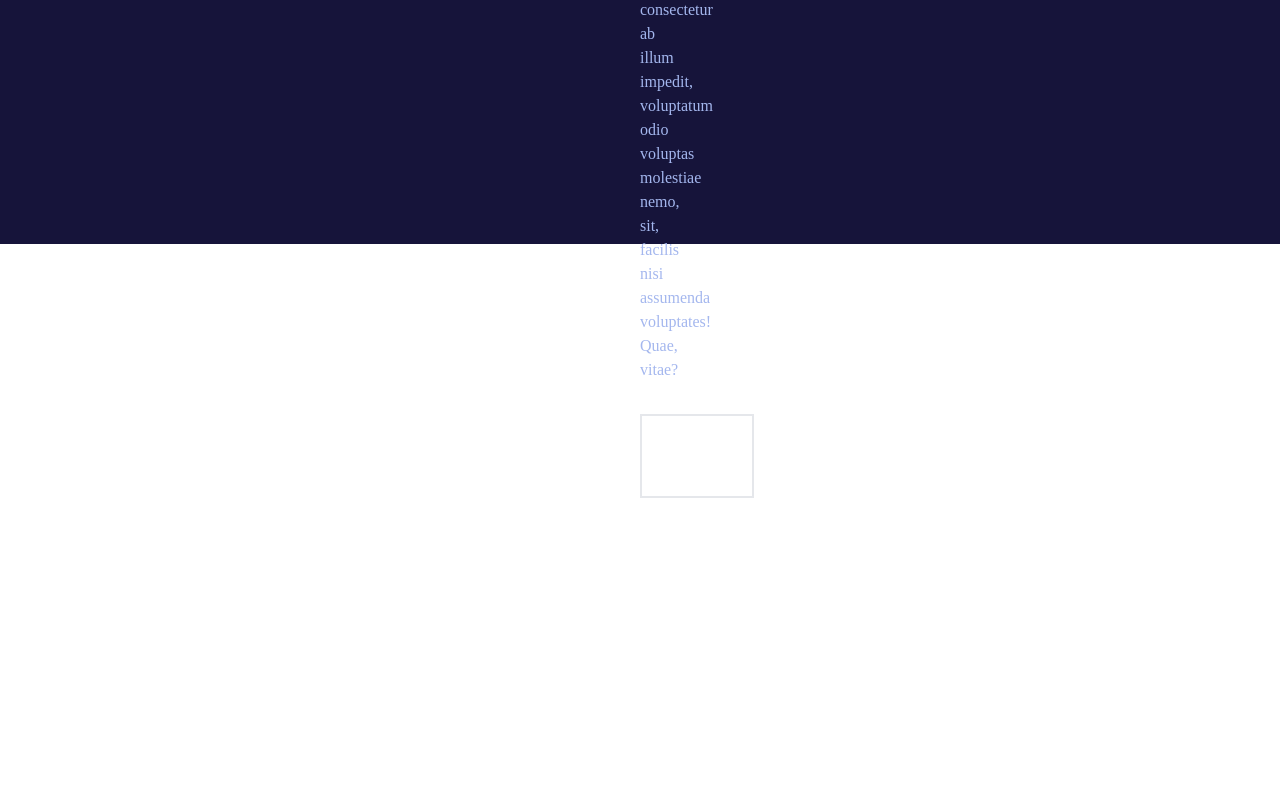
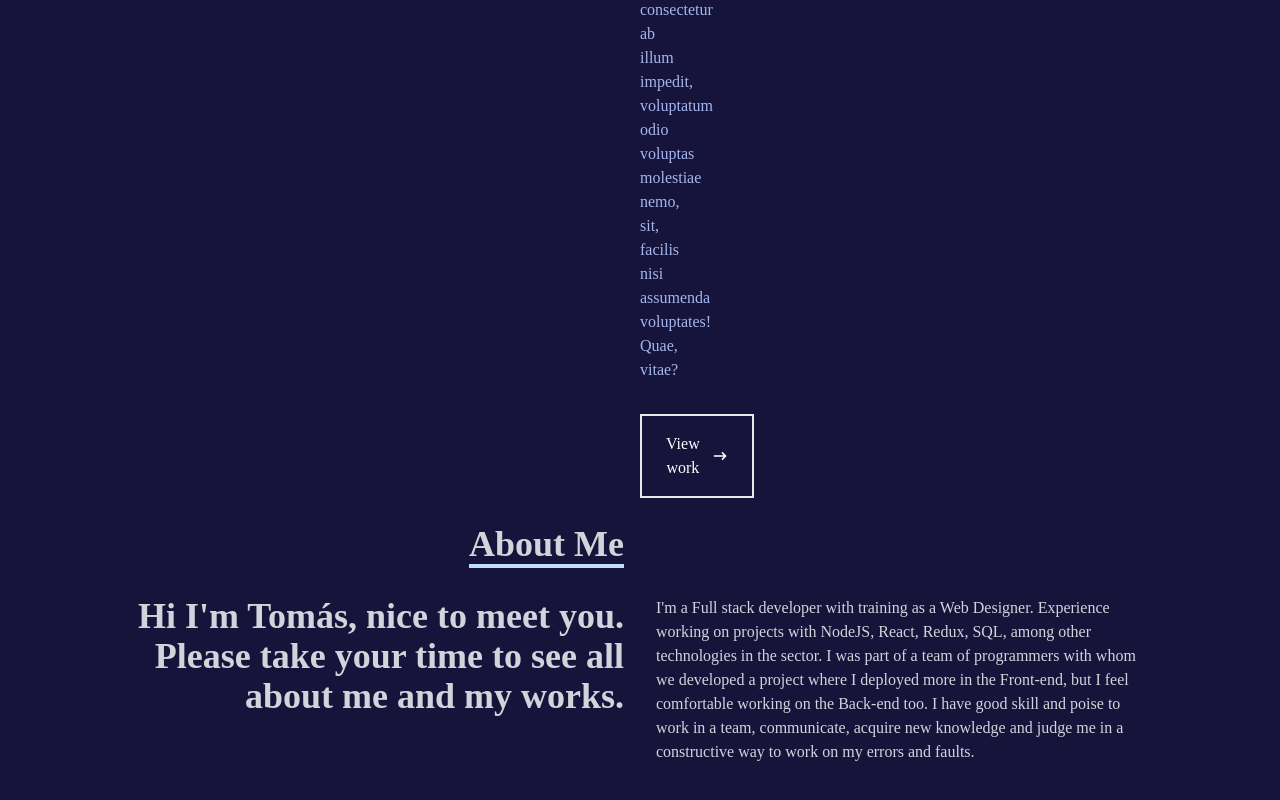
Before and after one commit to TomasTag/portfolio, a React (Create React App) app: page / in a window 1280 px wide. Shown: the part 556-1356 px from the top of the page. Before the commit the page ends 1062 px from the top, so only its background shows below. Built offline with nearby package versions, Linux system fonts and the light colour scheme; the HTML template or start-up script is replaced by a standard one.

Commit message:
aboutSection

```diff
--- a/src/App.jsx
+++ b/src/App.jsx
@@ -1,3 +1,4 @@
+import About from "./Components/AboutMe";
 import Home from "./Components/Home";
 import Navbar from "./Components/Navbar";
 
@@ -7,6 +8,7 @@ function App() {
     <div>
       <Navbar />
       <Home />
+      <About />
     </div>
   );
 }
--- a/src/Components/AboutMe.jsx
+++ b/src/Components/AboutMe.jsx
@@ -0,0 +1,28 @@
+import React from 'react'
+
+const About = () => {
+  return (
+    <div name="about" className="w-full h-screen bg-[#16143a] text-gray-300">
+        <div className="flex flex-col justify-center items-center w-full h-full">
+            <div className="max-w-5xl w-full grid grid-cols-2 gap-8">
+                <div className="md:text-right pb-8 pl-4">
+                    <p className="text-4xl font-bold inline border-b-4 border-blue-200">
+                        About Me
+                    </p>
+                </div>
+                <div></div>
+            </div>
+            <div className="max-w-5xl w-full grid grid-cols-2 gap-8">
+                <div>
+                    <p className="md:text-right text-4xl font-bold">Hi I'm Tomás, nice to meet you. Please take your time to see all about me and my works.</p>
+                </div>
+                <div>
+                    I'm a Full stack developer with training as a Web Designer. Experience working on projects with NodeJS, React, Redux, SQL, among other technologies in the sector. I was part of a team of programmers with whom we developed a project where I deployed more in the Front-end, but I feel comfortable working on the Back-end too. I have good skill and poise to work in a team, communicate, acquire new knowledge and judge me in a constructive way to work on my errors and faults.
+                </div>
+            </div>
+        </div>
+    </div>
+  )
+}
+
+export default About
--- a/src/Components/Navbar.jsx
+++ b/src/Components/Navbar.jsx
@@ -42,7 +42,7 @@ const Navbar = () => {
             </ul>
 
             {/* SocialIcons */}
-            <div className="hidden md:flex fixed flex-col top-60 left-0">
+            <div className="hidden md:flex fixed flex-col top-80 left-0">
                 <ul>
                     <li className="w-40 h-10 flex justify-between items-center -ml-20 hover:-ml-0 duration-300 bg-blue-500">
                         <a className="flex justify-between items-center w-full text-gray-300 pr-0"
```
